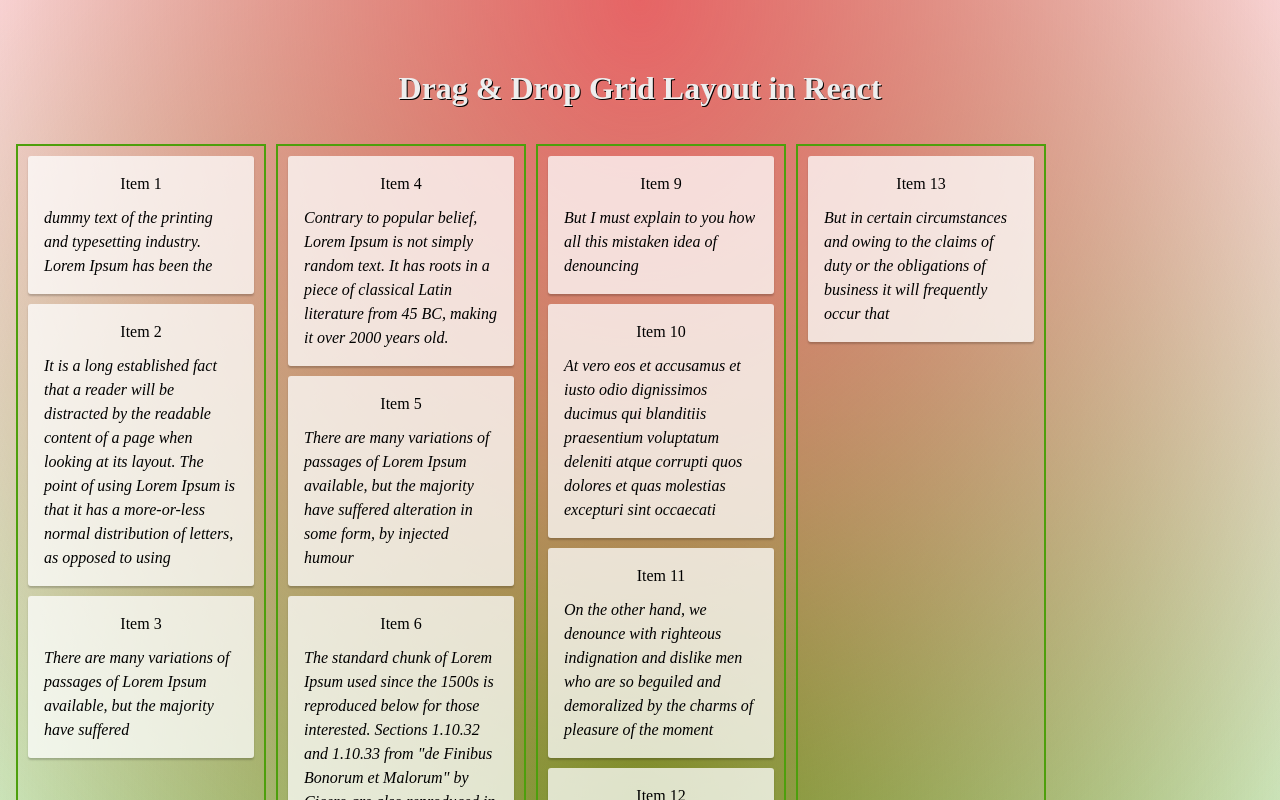
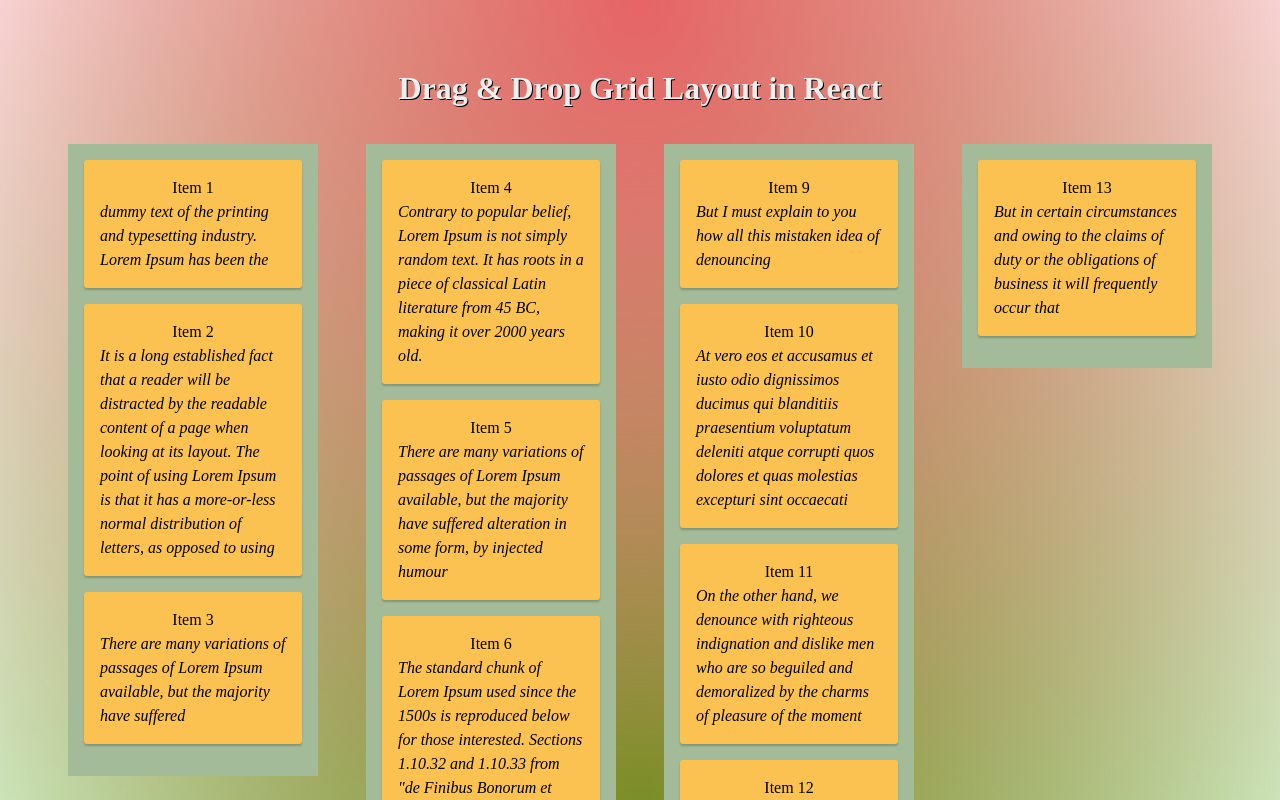
Before and after one commit to lucaswang977/dnd-test-with-react, a React (Vite) app: page / in a window 1280 px wide. Shown: the top 800 px of the page. Built offline with nearby package versions, Linux system fonts and the light colour scheme.

Commit message:
Some simple preparation for another refactoring.

```diff
--- a/src/App.tsx
+++ b/src/App.tsx
@@ -4,9 +4,9 @@
 // [x] We need the note to be fixed width and variable height.
 // [x] We will store the refs of all the notes and update as they change.
 // [x] A note can be dragged in front of any note in other lists.
+// [x] Make the height of every list is different.
 // [ ] Learn from RBD to enhance our UX.
 // [ ] Separate selectedNote from grid data, then update them individually.
-// [ ] Make the page a little prettier.
 // [ ] Add animating effect.
 // [ ] Reduce unnecessary rendering.
 // [ ] Write a blog on this implementation.
@@ -14,6 +14,15 @@
 // Note:
 // * Transform.translate accepts the arguments which are relative to the DOM's original positions.
 // * So after re-layout, the DOM is changed, we have to re-caculate the mouse down pos with the new DOM position.
+//
+// Update: (learned from RBD)
+// * We don't have to change the source DOM when the note is dragged into another list,
+//   it should be removed once the mouse is up. (this will solve the shaky problem when
+//   dragging across lists)
+// * When dragging is started, the dragged element will be set to position:fixed, and transform
+//   will also be set on all the belowed elements.
+// * The key point is to never reset the source element's DOM position to avoid re-calculate
+//   the transform arguments.
 
 import { useEffect, useState, useRef } from 'react';
 
@@ -22,6 +31,9 @@ type GridData = {
     // List is the vertical line, every list contains some notes.
     listId: number;
     noteId: number;
+    // Width and height when mouse pressed down
+    w: number;
+    h: number;
     // The position when mouse clicked down
     mouseDownX: number;
     mouseDownY: number;
@@ -43,7 +55,7 @@ interface ListInterface {
   saveListRef: (element: HTMLElement | null) => void,
   saveNoteRef: (listId: number, noteId: number, element: HTMLElement | null) => void,
   selectedNoteId: number | undefined,
-  selectedNoteTransformTo: { x: number, y: number } | undefined,
+  selectedNoteTransform: { x: number, y: number, w: number, h: number } | undefined,
   onNoteSelected: (ev: React.MouseEvent<HTMLDivElement, MouseEvent>, activeItem: { listId: number; noteId: number }) => void
 }
 
@@ -64,10 +76,13 @@ const List = (props: ListInterface) => {
       {props.data.map((note) => {
         let transformStyle = {};
         if (props.selectedNoteId !== undefined
-          && props.selectedNoteTransformTo !== undefined
+          && props.selectedNoteTransform !== undefined
           && props.selectedNoteId === note.id) {
           transformStyle = {
-            transform: `translateX(${props.selectedNoteTransformTo.x}px) translateY(${props.selectedNoteTransformTo.y}px) scale(1.05)`,
+            position: 'fixed',
+            height: `${props.selectedNoteTransform.h}px`,
+            width: `${props.selectedNoteTransform.w}px`,
+            transform: `translateX(${props.selectedNoteTransform.x}px) translateY(${props.selectedNoteTransform.y}px) scale(1.05)`,
           };
         }
         const saveNoteRef = (element: HTMLElement | null) => {
@@ -88,6 +103,7 @@ const List = (props: ListInterface) => {
           </div>
         );
       })}
+      <div className="placeholder"></div>
     </div>
   );
 };
@@ -256,12 +272,13 @@ const Grid = (props: { gridData: GridData }) => {
 
   const handleMouseDown = (
     ev: React.MouseEvent<HTMLDivElement, MouseEvent>,
-    activeItem: { listId: number; noteId: number }
+    selectedItem: { listId: number; noteId: number }
   ) => {
-    console.log('MouseDown', ev.clientX, ev.clientY, activeItem);
+    console.log('MouseDown', ev.clientX, ev.clientY, selectedItem);
     setMousePos({ x: ev.clientX, y: ev.clientY });
 
-    const rect = findNoteRect(activeItem.listId, activeItem.noteId);
+    const rect = findNoteRect(selectedItem.listId, selectedItem.noteId);
+    console.log(rect!.width, rect!.height);
     if (rect !== undefined) {
       window.addEventListener('mouseup', handleMouseUp);
       window.addEventListener('mousemove', handleMouseMove);
@@ -270,8 +287,10 @@ const Grid = (props: { gridData: GridData }) => {
         return {
           grid: gs.grid,
           activeItem: {
-            listId: activeItem.listId,
-            noteId: activeItem.noteId,
+            listId: selectedItem.listId,
+            noteId: selectedItem.noteId,
+            w: rect.width,
+            h: rect.height,
             dx: ev.clientX - rect.x,
             dy: ev.clientY - rect.y,
             mouseDownX: ev.clientX,
@@ -286,7 +305,7 @@ const Grid = (props: { gridData: GridData }) => {
     <div className="grid-wrapper">
       {gridState.grid.map((column, colIndex) => {
         let selectedNoteId: number | undefined = undefined;
-        let selectedNoteTransformTo = undefined;
+        let selectedNoteTransform = undefined;
         if (gridState.activeItem && mousePos && gridState.activeItem.listId == colIndex) {
           selectedNoteId = gridState.activeItem.noteId;
           let rect = findNoteRect(gridState.activeItem.listId, gridState.activeItem.noteId);
@@ -301,7 +320,7 @@ const Grid = (props: { gridData: GridData }) => {
           //   ' Mouse(', Math.floor(gridState.activeItem.mouseDownX), Math.floor(gridState.activeItem.mouseDownY), ')',
           //   ' Trans(', Math.floor(x), Math.floor(y), ')');
 
-          selectedNoteTransformTo = { x: x, y: y };
+          selectedNoteTransform = { x: x, y: y, w: gridState.activeItem.w, h: gridState.activeItem.h };
         }
         const saveListRef = (element: HTMLElement | null) => {
           if (listRefs.current && element) {
@@ -342,7 +361,7 @@ const Grid = (props: { gridData: GridData }) => {
             data={column}
             onNoteSelected={handleMouseDown}
             selectedNoteId={selectedNoteId}
-            selectedNoteTransformTo={selectedNoteTransformTo} />
+            selectedNoteTransform={selectedNoteTransform} />
         );
       })}
     </div>
@@ -412,9 +431,6 @@ function App() {
           id: 12,
           text: 'But in certain circumstances and owing to the claims of duty or the obligations of business it will frequently occur that',
         },
-      ],
-      [
-
       ]
     ],
   };
--- a/src/index.css
+++ b/src/index.css
@@ -69,7 +69,6 @@ h6 {
 }
 
 html {
-  width: 100%;
   background: radial-gradient(ellipse at top, #e66465, transparent),
     radial-gradient(ellipse at bottom, #4d9f0c, transparent);
 }
@@ -83,36 +82,37 @@ html {
 
 .grid-wrapper {
   margin: 2em 1em;
-  display: grid;
-  grid-template-columns: repeat(auto-fit, 250px);
-  gap: 10px;
-}
-
-.list [data='entered'] {
-  border: 1px solid red;
+  display: flex;
+  gap: 3rem;
+  justify-content: center;
 }
 
 .list {
+  padding: 1rem;
   display: flex;
-  flex-direction: column;
-  flex-grow: 1;
-  gap: 10px;
-  padding: 10px;
-  border: 2px solid #4d9f0c;
+  flex-direction:column;
+  gap: 1rem;
+  max-width: 250px;
+  background-color: #A3BB98;
+  height: fit-content;
 }
 
 .note {
   user-select: none;
   border-radius: 3px;
-  padding: 1rem 1rem;
+  padding: 1rem;
   min-width: 200px;
   box-shadow: 0 2px 2px 0 rgba(0, 0, 0, 0.2);
-  background: rgba(255, 255, 255, 0.75);
+  background: #FBC252;
   transition: background-color 0.1s ease-in-out;
   cursor: grab;
   display: grid;
   place-items: center;
-  gap: 10px;
+}
+
+.placeholder {
+  min-width: 200px;
+  visibility: hidden;
 }
 
 .note .text {
```
